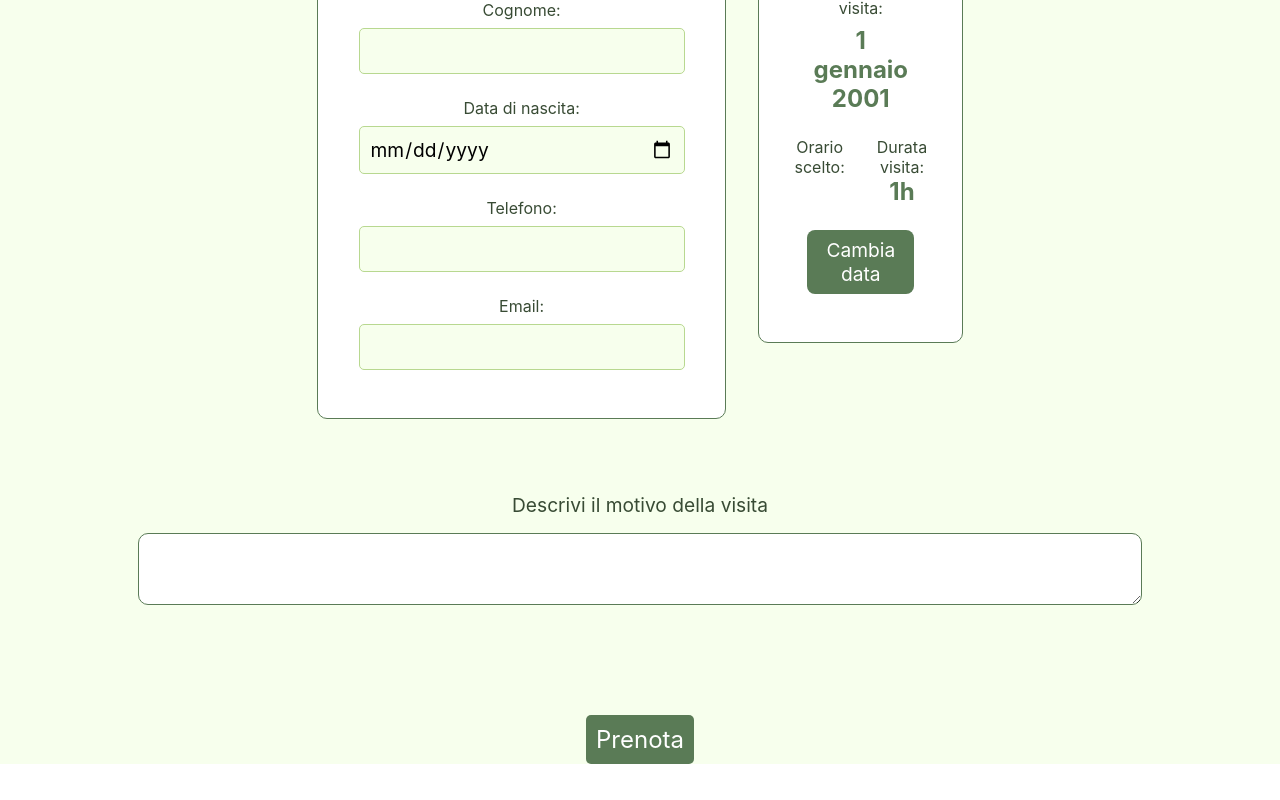
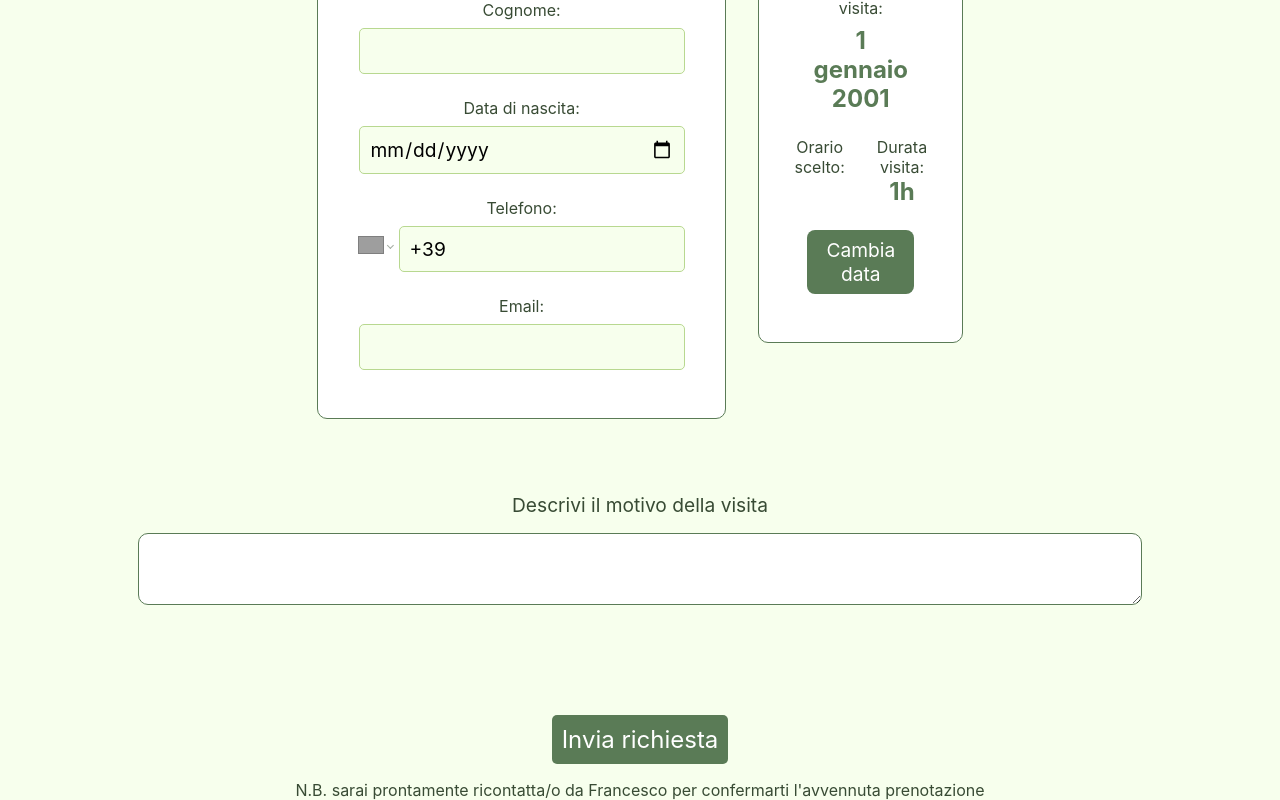
Before and after one commit to TommasoVilla91/aurabook, a React (Vite) app: page /form/1 in a window 1280 px wide. Shown: the part 288-1088 px from the top of the page. Before the commit the page ends 1052 px from the top, so only its background shows below. Built offline with nearby package versions, Linux system fonts and the light colour scheme; grey boxes are pictures that could not be loaded.

Commit message:
feat:  aggiunte validazioni form

```diff
--- a/package.json
+++ b/package.json
@@ -10,6 +10,7 @@
     "preview": "vite preview"
   },
   "dependencies": {
+    "@emailjs/browser": "^4.4.1",
     "@fullcalendar/daygrid": "^6.1.17",
     "@fullcalendar/google-calendar": "^6.1.18",
     "@fullcalendar/interaction": "^6.1.17",
@@ -17,8 +18,10 @@
     "@fullcalendar/timegrid": "^6.1.17",
     "clndr": "^1.5.1",
     "dayjs": "^1.11.13",
+    "libphonenumber-js": "^1.12.9",
     "react": "^19.1.0",
     "react-dom": "^19.1.0",
+    "react-phone-number-input": "^3.4.12",
     "react-router-dom": "^7.6.2"
   },
   "devDependencies": {
--- a/src/pages/FormPage.jsx
+++ b/src/pages/FormPage.jsx
@@ -3,7 +3,10 @@ import style from './FormPage.module.css';
 import dayjs from 'dayjs';
 import 'dayjs/locale/it'; // Importa la localizzazione italiana
 import localeData from 'dayjs/plugin/localeData'; // Importa il plugin per i dati locali
-import { useRef, useState } from 'react';
+import emailjs from '@emailjs/browser'; // Importa la libreria EmailJS
+import PhoneInput from 'react-phone-number-input'; // Importa il componente
+import 'react-phone-number-input/style.css'; // Importa gli stili di default
+import { useMemo, useRef, useState } from 'react';
 
 function FormPage() {
 
@@ -23,60 +26,160 @@ function FormPage() {
     const [surname, setSurname] = useState('');
     const [phone, setPhone] = useState('');
     const [email, setEmail] = useState('');
+    const [emailTouched, setEmailTouched] = useState(false);
     const birthRef = useRef(null);
+    const descrRef = useRef(null);
 
-    const handleSubmit = () => {
+    const symbols = "!@#$%^&*()-_=+[]{}|;:'\\,.<>?/`~";
+    const emailRegex = /^[^\s@]+@[^\s@]+\.[^\s@]+$/;
 
-    }
+    const infoValidation = useMemo(() => {
+        const isNameValid = !name.trim().split('').some(char => symbols.includes(char));
+        const isSurnameValid = !surname.trim().split('').some(char => symbols.includes(char));
+
+        let emailValidation = {
+            isValid: false,
+            errorMessage: ''
+        };
+
+        if (email.trim() === '') {
+            emailValidation.errorMessage = 'L\'email è obbligatoria.';
+        } else if (!emailRegex.test(email.trim())) { // Usa la regex per una validazione completa del formato
+            emailValidation.errorMessage = 'Inserisci un formato email valido.';
+        } else {
+            emailValidation.isValid = true;
+        }
+
+        return {
+            nameField: !isNameValid,
+            surnameField: !isSurnameValid,
+            emailField: emailValidation,
+            areInfoValid: isNameValid && isSurnameValid && emailValidation.isValid
+        }
+    }, [name, surname, email]);
+
+    const handleSubmit = async (e) => {
+        e.preventDefault();
+
+        const templateParams = {
+            name: name,
+            surname: surname,
+            phone: phone,
+            email: email,
+            birthdate: birthRef.current.value,
+
+            // Dati della prenotazione
+            booking_date: formattedDate,
+            booking_time: selectedTime,
+
+            message: descrRef.current.value
+        };
+
+        const serviceId = "Mimmo91";
+        const templateId = "template_provaMail";
+        const publicKey = "cAoI8tLzje_6gIlLm";
+
+        if (!infoValidation.areInfoValid || !templateParams.birthdate) {
+            alert('Assicurati di aver compilato tutti i campi.');
+            return;
+
+        } else {
+            try {
+                // chiamata alla libreria emailjs per inviare l'email con i dati del modulo
+                const res = await emailjs.send(serviceId, templateId, templateParams, publicKey);
+                if (res.status === 200) {
+                    console.log('Email inviata con successo!', res);
+                    alert('Prenotazione effettuata con successo!');
+                    // Resetta il modulo dopo l'invio
+                    setName('');
+                    setSurname('');
+                    setPhone('');
+                    setEmail('');
+                    if (birthRef.current) {
+                        birthRef.current.value = '';
+                    }
+                } else {
+                    alert('Errore durante la prenotazione. Riprova più tardi.');
+                }
+            } catch (error) {
+                console.error('Errore durante l\'invio della prenotazione:', error);
+                alert('Si è verificato un errore durante la conferma della prenotazione. Riprova più tardi.');
+            };
+        };
+    };
 
 
     return (
         <div className={style.formPage}>
             <section className={style.formSection}>
                 <h1>Modulo di Prenotazione</h1>
-                <form>
+
+                <form onSubmit={handleSubmit}>
                     <div className={style.formTop}>
                         <div className={style.anagraphicInfo}>
-                            <div>
+                            <div className={style.col}>
                                 <label htmlFor="name">Nome:</label>
-                                <input type="text" id="name" name="name" required />
+                                <input type="text" id="name" name="name" value={name} onChange={(e) => setName(e.target.value)} required />
+                                {infoValidation.nameField && <span className={style.error}>Il nome non può contenere simboli speciali.</span>}
                             </div>
 
-                            <div>
-                                <label htmlFor="name">Cognome:</label>
-                                <input type="text" id="name" name="name" required />
+                            <div className={style.col}>
+                                <label htmlFor="surname">Cognome:</label>
+                                <input type="text" id="surname" name="surname" value={surname} onChange={(e) => setSurname(e.target.value)} required />
+                                {infoValidation.surnameField && <span className={style.error}>Il cognome non può contenere simboli speciali.</span>}
                             </div>
 
-                            <div>
-                                <label htmlFor="name">Data di nascita:</label>
-                                <input type="date" id="birth" name="birth" required />
+                            <div className={style.col}>
+                                <label htmlFor="date">Data di nascita:</label>
+                                <input type="date" id="birth" name="birth" ref={birthRef} required />
                             </div>
 
-                            <div>
+                            <div className={style.col}>
                                 <label htmlFor="phone">Telefono:</label>
-                                <input type="tel" id="phone" name="phone" required />
+                                <PhoneInput
+                                    id="phone-input" // L'ID per l'input generato
+                                    value={phone}
+                                    onChange={setPhone} // La libreria gestisce l'aggiornamento dello stato
+                                    defaultCountry="IT" // Imposta il paese predefinito (es. Italia)
+                                    international={true} // Rende l'input sempre internazionale (con prefisso)
+                                    countryCallingCodeEditable={false} // Impedisce la modifica del prefisso numerico diretto
+                                    withCountryCallingCode // Mostra il prefisso accanto alla bandiera
+                                />
+                                {/* Mostra un errore se il telefono non è valido (il suo valore è null/undefined) */}
+                                {phone === undefined && <p className={style.error}>Inserisci un numero di telefono valido.</p>}
                             </div>
 
-                            <div>
+                            <div className={style.col}>
                                 <label htmlFor="email">Email:</label>
-                                <input type="email" id="email" name="email" required />
+                                <input
+                                    type="email"
+                                    id="email"
+                                    name="email"
+                                    value={email}
+                                    onChange={(e) => setEmail(e.target.value)}
+                                    // onBlur si attiva quando l'input perde il focus
+                                    onBlur={() => setEmailTouched(true)}
+                                    required
+                                />
+                                {emailTouched && !infoValidation.emailField.isValid &&
+                                    <span className={style.error}>{infoValidation.emailField.errorMessage}</span>}
                             </div>
                         </div>
 
                         <div className={style.bookingInfo}>
                             <section>
                                 <div className={style.dateSlot}>
-                                    <label htmlFor="date">Data della visita:</label>
+                                    <label>Data della visita:</label>
                                     <h3>{formattedDate}</h3>
                                 </div>
 
                                 <div className={style.timeSlot}>
                                     <div>
-                                        <label htmlFor="slot">Orario scelto:</label>
+                                        <label>Orario scelto:</label>
                                         <h3>{selectedTime}</h3>
                                     </div>
                                     <div>
-                                        <label htmlFor="time">Durata visita:</label>
+                                        <label>Durata visita:</label>
                                         <h3>1h</h3>
                                     </div>
                                 </div>
@@ -88,11 +191,12 @@ function FormPage() {
 
                     <div className={style.description}>
                         <label htmlFor="description">Descrivi il motivo della visita</label>
-                        <textarea name="description" id="description" required></textarea>
+                        <textarea name="description" id="description" ref={descrRef} required></textarea>
                     </div>
 
                     <div className={style.submitButton}>
-                        <button type="submit">Prenota</button>
+                        <button type="submit">Invia richiesta</button>
+                        <p>N.B. sarai prontamente ricontatta/o da Francesco per confermarti l'avvennuta prenotazione</p>
                     </div>
                 </form>
             </section>
--- a/src/pages/FormPage.module.css
+++ b/src/pages/FormPage.module.css
@@ -50,8 +50,14 @@
     color: #384b34;
 }
 
-.anagraphicInfo div {
+.col {
     width: 80%;
+}
+
+.error {
+    color: red;
+    font-size: 0.8rem;
+    margin-top: 0.5rem;
 }
 
 .bookingInfo {
@@ -143,3 +149,7 @@
     background-color: #435a40;
     color: rgb(207, 207, 207);
 }
+
+.submitButton p {
+    padding-top: 1rem;
+}
```
Also changed, not shown: src/index.css (line endings or trailing spaces), 2 other files (tests, documents, lock files or other folders).
